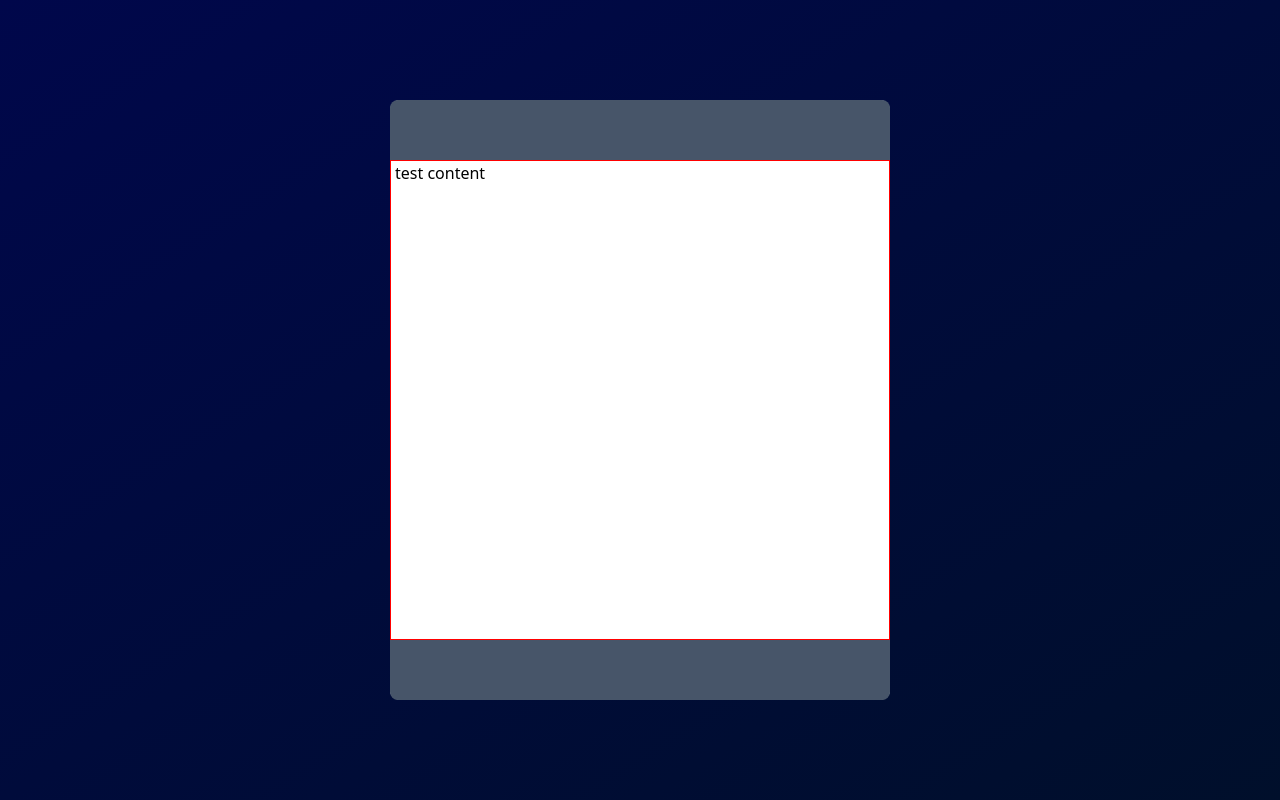
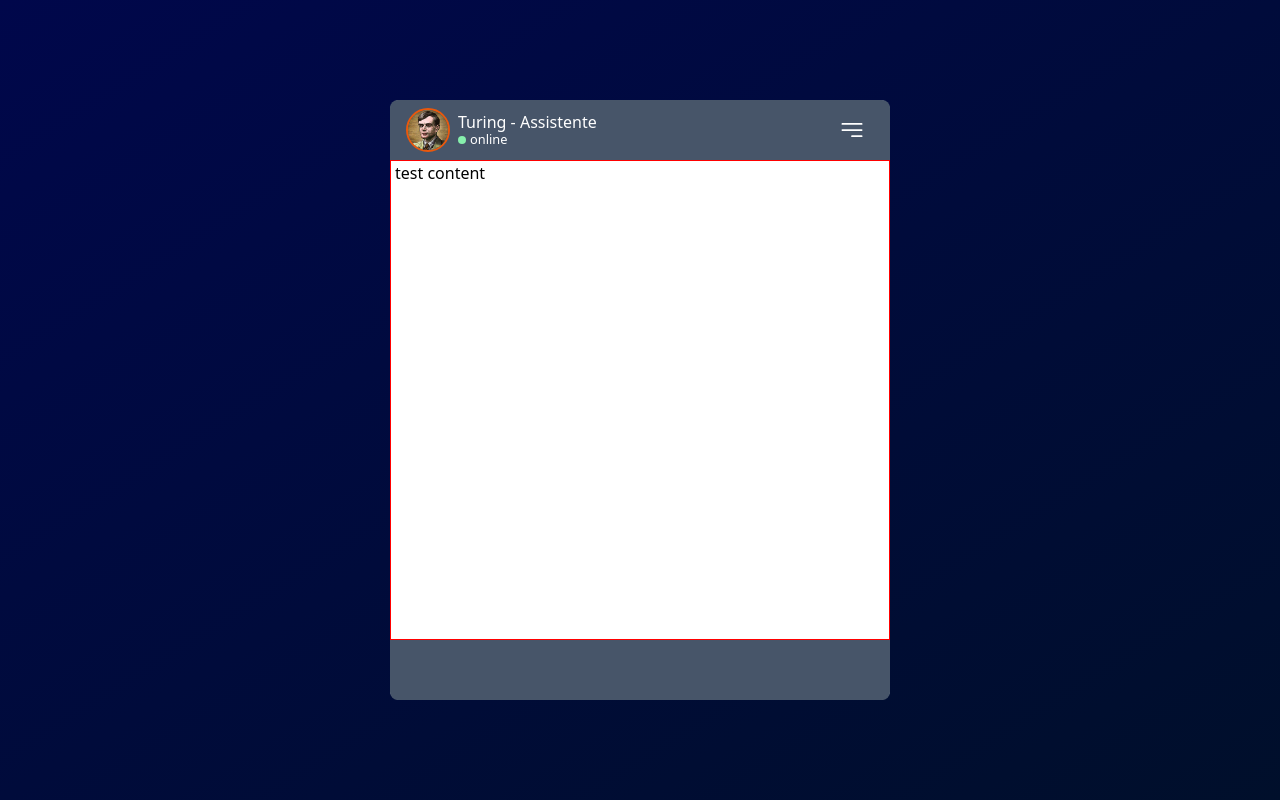
Before and after one commit to elielson-and/english-test-chatbot, a Vue app: page / in a window 1280 px wide. Built offline with nearby package versions, Linux system fonts and the light colour scheme.

Commit message:
chore: adicionando informações do perfil no header

```diff
--- a/src/components/chat/ChatHeader.vue
+++ b/src/components/chat/ChatHeader.vue
@@ -1,4 +1,30 @@
-<script setup></script>
+<script setup>
+import { ref } from 'vue'
+import MenuIcon from '../icons/MenuIcon.vue'
+
+// refs
+const isTyping = ref(false);
+
+</script>
 <template>
-    <header class="w-full bg-slate-600"></header>
+    <header class="w-full bg-slate-600 flex justify-between p-4">
+        <div class="flex items-center">
+            <div class="flex items-center">
+                <img class="w-11 h-11 rounded-full border-2 border-orange-600" src="../../images/turing.png"
+                    alt="Turing profile image">
+            </div>
+            <div class="text-white ml-2">
+                <p class="-mb-1">Turing - Assistente</p>
+                <small>
+                    <span v-if="isTyping">digitando...</span>
+                    <span v-else class="m-0 p-0 text-center flex items-center">
+                        <div class="w-2 h-2 rounded-full bg-green-300 mr-1"></div> online
+                    </span>
+                </small>
+            </div>
+        </div>
+        <div class="flex items-center">
+            <MenuIcon class="w-11 h-11 p-2 text-white  hover:bg-slate-700 hover:cursor-pointer rounded-full " />
+        </div>
+    </header>
 </template>
--- /dev/null
+++ b/src/components/icons/MenuIcon.vue
@@ -0,0 +1,5 @@
+<template>
+    <svg xmlns="http://www.w3.org/2000/svg" fill="none" viewBox="0 0 24 24" stroke-width="1.5" stroke="currentColor">
+        <path stroke-linecap="round" stroke-linejoin="round" d="M3.75 6.75h16.5M3.75 12h16.5M12 17.25h8.25" />
+    </svg>
+</template>
```
Also changed, not shown: src/images/turing.png (added).
